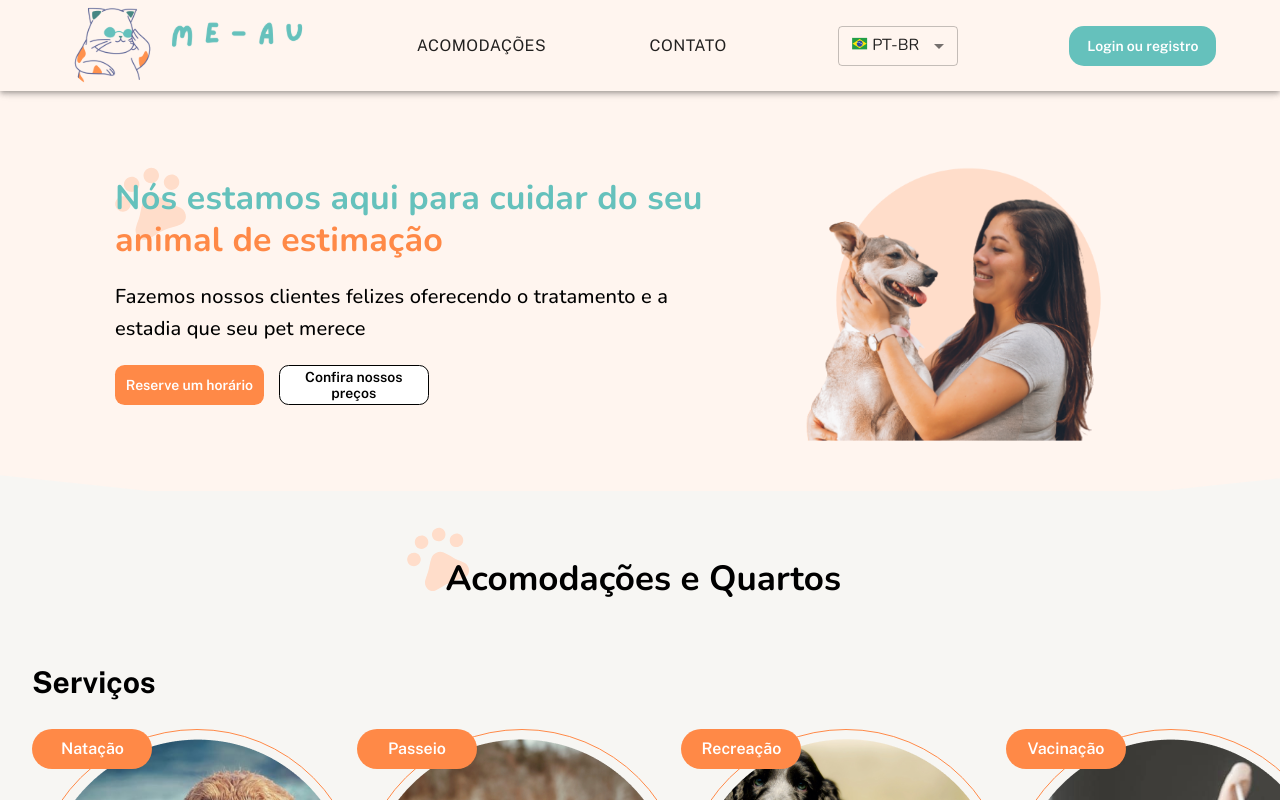
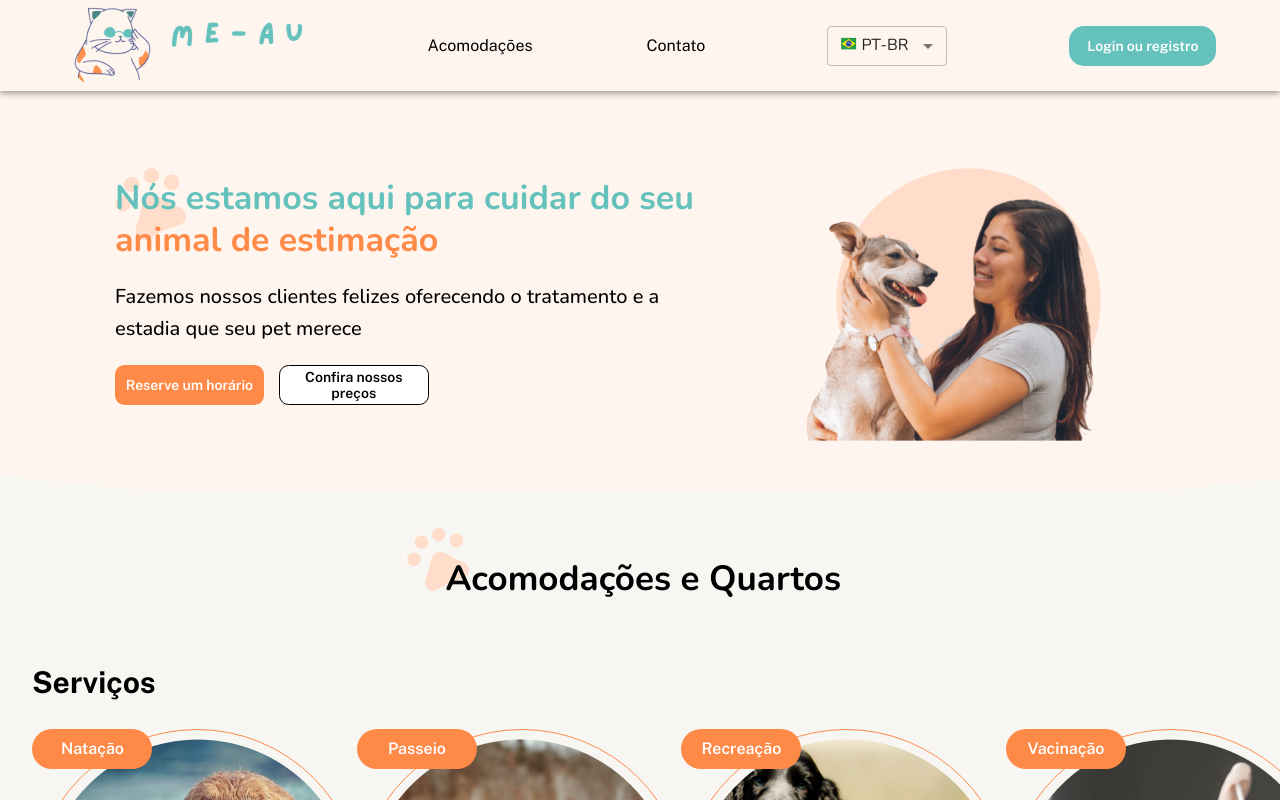
Before and after one commit to M4-PROJETO-FINAL/me-au-front-end, a React (Create React App) app: page / in a window 1280 px wide. Shown: the top 800 px of the page. Built offline with nearby package versions, Linux system fonts and the light colour scheme.

Commit message:
mui link to react router dom link

```diff
--- a/src/components/Header/index.tsx
+++ b/src/components/Header/index.tsx
@@ -20,7 +20,7 @@ import { useUserContext } from "../../contexts/UserContext";
 import { Button } from "../Button/style";
 import DrawerComp from "../Drawer";
 import LoginAndRegister from "../LoginAndRegister";
-import { Bandeiras } from "./styles";
+import { Bandeiras, Links } from "./styles";
 
 const useStyles = makeStyles((theme) => ({
   margin: {
@@ -70,24 +70,8 @@ const Header = () => {
               <DrawerComp />
             ) : (
               <>
-                <Link
-                  className={styles.margin}
-                  color="textPrimary"
-                  variant="button"
-                  underline="none"
-                  href="/accommodations/all"
-                >
-                  {t("Acomodações")}
-                </Link>
-                <Link
-                  className={styles.margin}
-                  color="textPrimary"
-                  variant="button"
-                  underline="none"
-                  href="/contact"
-                >
-                  {t("Contato")}
-                </Link>
+                <Links to={"/accommodations/all"}>{t("Acomodações")}</Links>
+                <Links to={"/contact"}>{t("Contato")}</Links>
 
                 <Bandeiras className={styles.margin}>
                   <FormControl sx={{ m: 1, minWidth: 120 }} size="small">
--- a/src/components/Header/styles.ts
+++ b/src/components/Header/styles.ts
@@ -1,3 +1,5 @@
+import { Link } from "react-router-dom";
+
 import styled from "styled-components";
 
 export const logo = {
@@ -53,3 +55,11 @@ export const Bandeiras = styled.div`
   display: flex;
   align-items: center;
 `;
+
+export const Links = styled(Link)`
+  margin-right: auto;
+
+  font-family: "Public Sans";
+  font-weight: 400;
+  font-size: 16px;
+`;
```
